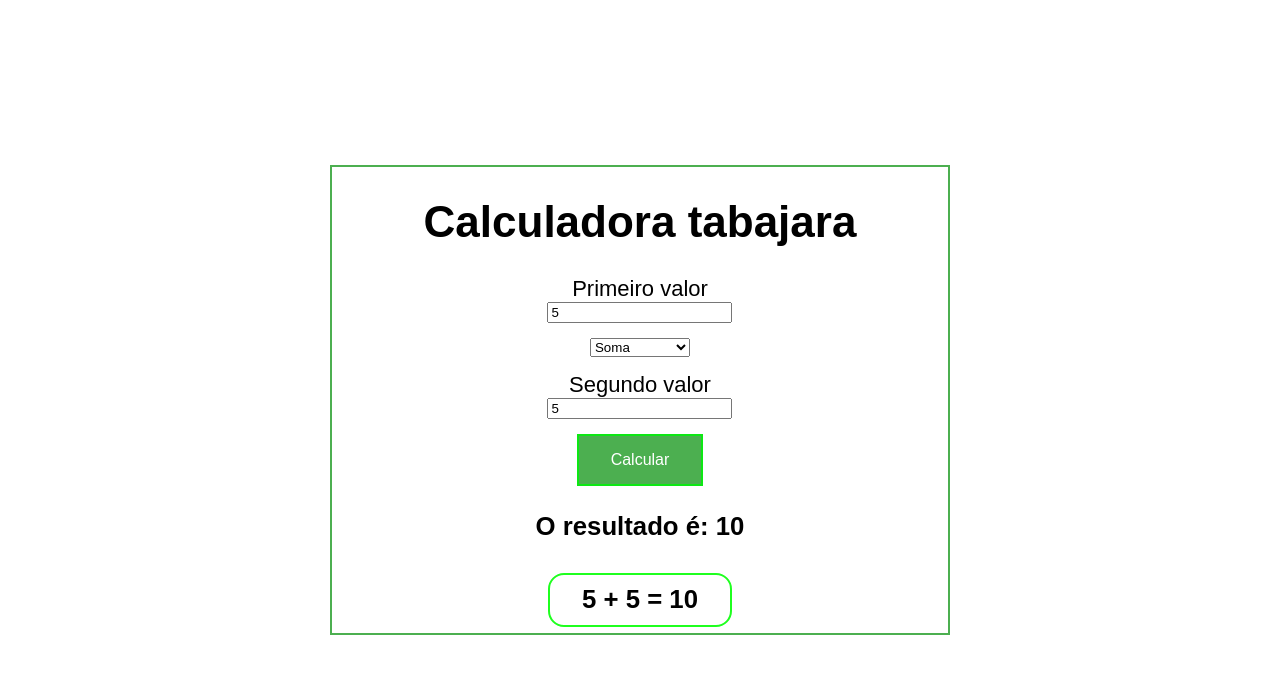
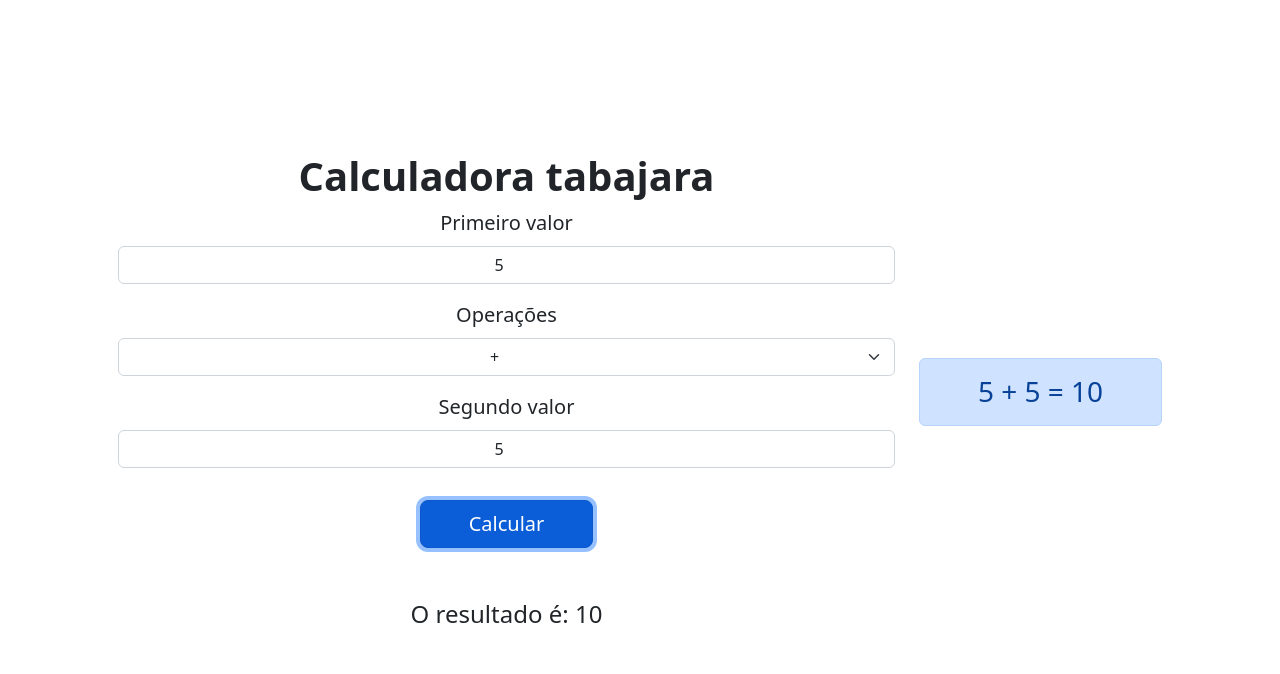
Before and after one commit to matheusdemedeiros/calculadora-ts, a website with bundled scripts: page Index.html in a window 1280 px wide. Both pictures are taken after typing "5", "5" into the empty fields and a click on the button "Calcular". Built offline with nearby package versions, Linux system fonts and the light colour scheme.

Commit message:
calculadora com bootstrap 5

```diff
--- a/Index.html
+++ b/Index.html
@@ -5,30 +5,71 @@
     <meta http-equiv="X-UA-Compatible" content="IE=edge" />
     <meta name="viewport" content="width=device-width, initial-scale=1.0" />
     <script type="module" src="./dist/Index.js" defer></script>
-    <link rel="stylesheet" href="style.css" />
+    <!-- <link rel="stylesheet" href="style.css" /> -->
+
+    <link
+      href="https://cdn.jsdelivr.net/npm/bootstrap@5.2.0/dist/css/bootstrap.min.css"
+      rel="stylesheet"
+      integrity="sha384-gH2yIJqKdNHPEq0n4Mqa/HGKIhSkIHeL5AyhkYV8i59U5AR6csBvApHHNl/vI1Bx"
+      crossorigin="anonymous"
+    />
+    <script
+      src="https://cdn.jsdelivr.net/npm/bootstrap@5.2.0/dist/js/bootstrap.bundle.min.js"
+      integrity="sha384-A3rJD856KowSb7dwlZdYEkO39Gagi7vIsF0jrRAoQmDKKtQBHUuLZ9AsSv4jD4Xa"
+      crossorigin="anonymous"
+      defer
+    ></script>
 
     <title>Calculadora</title>
   </head>
-  <body>
-    <div class="container">
-      <div class="linha">
-        <div class="coluna">
-          <h1 id="Titulo">Calculadora tabajara</h1>
-          <label for="primeiroValor">Primeiro valor</label>
-          <input id="txtPrimeiroValor" class="line" type="number" />
-          <select id="operacoes" class="line">
-            <option value="+">Soma</option>
-            <option value="-">Subtração</option>
-            <option value="*">Multiplicação</option>
-            <option value="/">Divisão</option>
-          </select>
-          <label for="segundoValor">Segundo valor</label>
-          <input id="txtSegundoValor" class="line" type="number" />
-          <button id="btnCalcular" type="button">Calcular</button>
-          <h3 id="txtResultado">0</h3>
+  <body class="vh-100 d-flex align-items-center">
+    <div class="container p-5">
+      <div class="row justify-content-center align-items-center">
+        <div class="col text-center">
+          <h1 class="fw-bolder">Calculadora tabajara</h1>
+
+          <div class="form-group mb-3">
+            <label class="form-label fs-5" for="primeiroValor"
+              >Primeiro valor</label
+            >
+            <input
+              id="txtPrimeiroValor"
+              type="number"
+              class="form-control text-center"
+            />
+          </div>
+
+          <div class="form-group mb-3">
+            <label class="form-label fs-5" for="operacoes">Operações</label>
+            <select id="operacoes" class="form-select text-center">
+              <option value="+">+</option>
+              <option value="-">-</option>
+              <option value="*">*</option>
+              <option value="/">/</option>
+            </select>
+          </div>
+
+          <div class="form-group mb-3">
+            <label for="segundoValor" class="form-label fs-5"
+              >Segundo valor</label
+            >
+            <input
+              id="txtSegundoValor"
+              type="number"
+              class="form-control text-center"
+            />
+          </div>
+          <button
+            id="btnCalcular"
+            type="button"
+            class="btn btn-lg btn-primary px-5 mt-3"
+          >
+            Calcular
+          </button>
+          <p id="txtResultado" class="fs-4 mt-5"></p>
         </div>
 
-        <div id="historico" class="coluna historico"></div>
+        <div id="historico" class="d-none col-3 flex-column text-center"></div>
       </div>
     </div>
   </body>
--- a/src/Index.ts
+++ b/src/Index.ts
@@ -20,7 +20,7 @@ const btnCalcular = document.getElementById("btnCalcular") as HTMLButtonElement;
 
 const txtResultado = document.getElementById(
   "txtResultado"
-) as HTMLHeadingElement;
+) as HTMLParagraphElement;
 
 function calcular(): void {
   const calculo: Calculo = {
@@ -42,10 +42,10 @@ function calcular(): void {
 }
 
 function exibirhistorico() {
-  divHistorico.style.display = "flex";
+  divHistorico.classList.remove("d-none")
   calculadora.historicoOperacoes.forEach((operacao: string) => {
     const txtOperacao = document.createElement("h3") as HTMLHeadingElement;
-    txtOperacao.className = "card-historico";
+    txtOperacao.className = "alert alert-primary";
     txtOperacao.innerText = operacao;
     divHistorico.appendChild(txtOperacao);
   });
```
Also changed, not shown: dist/Index.js.
